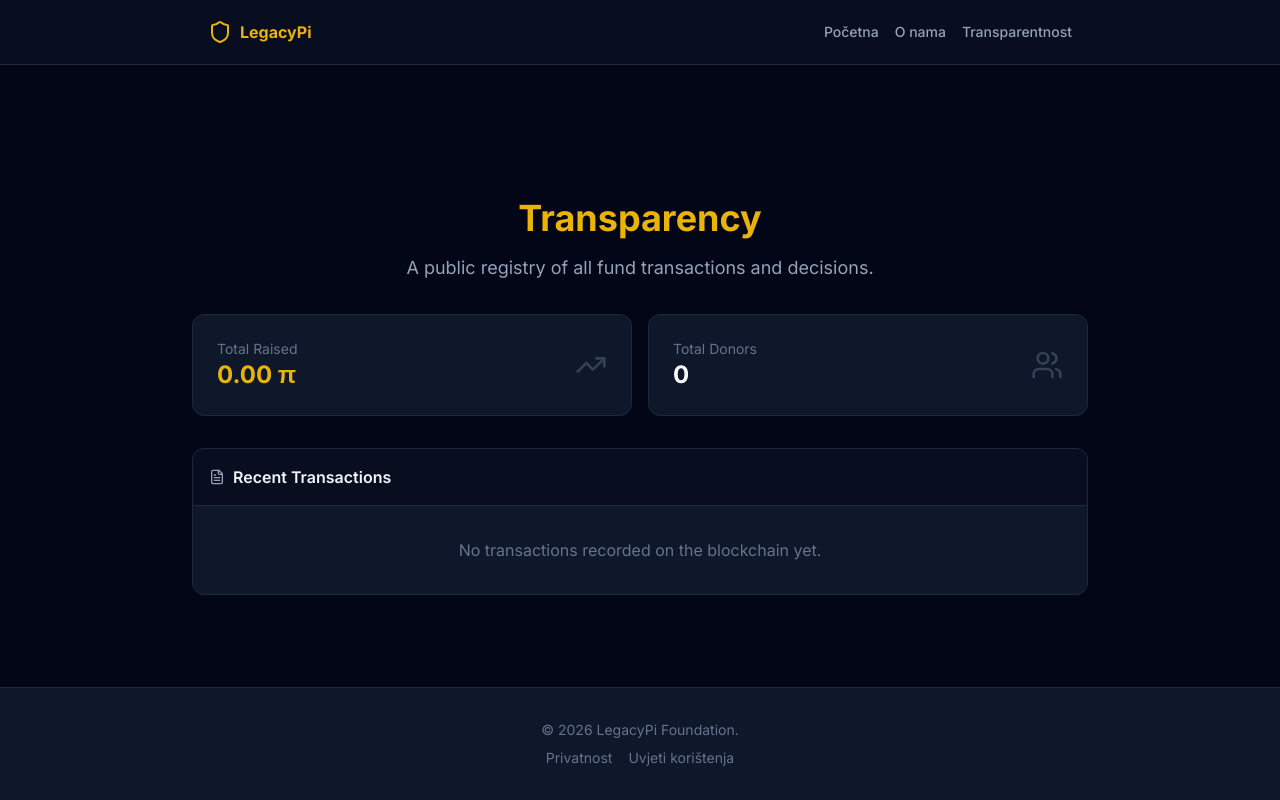
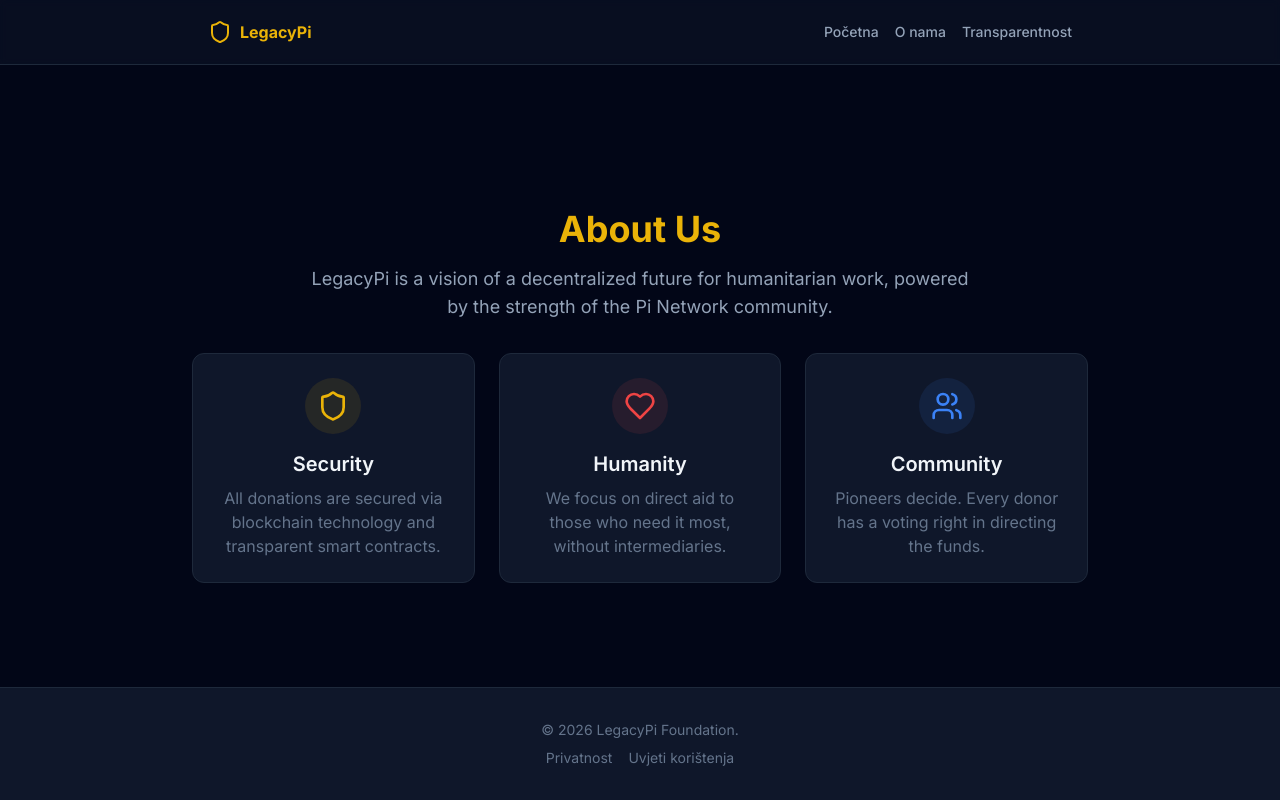
Before and after one commit to Muradifs/legacypi-v2.0, a Next.js app: page /about in a window 1280 px wide. Built offline with nearby package versions, Linux system fonts and the light colour scheme.

Commit message:
Update About Us to English

```diff
--- a/app/about/page.tsx
+++ b/app/about/page.tsx
@@ -1,43 +1,44 @@
-import { TrendingUp, FileText, Users } from "lucide-react";
+import { Shield, Heart, Users } from "lucide-react";
 
-export default function TransparencyPage() {
+export default function AboutPage() {
   return (
     <div className="max-w-4xl w-full space-y-8 mt-10">
       <div className="text-center space-y-4">
-        <h1 className="text-4xl font-bold text-yellow-500">Transparency</h1>
-        <p className="text-slate-400 text-lg">
-          A public registry of all fund transactions and decisions.
+        <h1 className="text-4xl font-bold text-yellow-500">About Us</h1>
+        <p className="text-slate-400 text-lg max-w-2xl mx-auto">
+          LegacyPi is a vision of a decentralized future for humanitarian work, powered by the strength of the Pi Network community.
         </p>
       </div>
 
-      {/* Statistics */}
-      <div className="grid grid-cols-2 gap-4">
-        <div className="bg-slate-900 p-6 rounded-xl border border-slate-800 flex items-center justify-between">
-          <div>
-            <p className="text-slate-500 text-sm">Total Raised</p>
-            <p className="text-2xl font-bold text-yellow-500">0.00 π</p>
+      <div className="grid md:grid-cols-3 gap-6 mt-12">
+        <div className="bg-slate-900 p-6 rounded-xl border border-slate-800 text-center">
+          <div className="inline-flex p-3 rounded-full bg-yellow-500/10 mb-4">
+            <Shield className="w-8 h-8 text-yellow-500" />
           </div>
-          <TrendingUp className="w-8 h-8 text-slate-700" />
+          <h3 className="text-xl font-semibold mb-2">Security</h3>
+          <p className="text-slate-500">
+            All donations are secured via blockchain technology and transparent smart contracts.
+          </p>
         </div>
-        <div className="bg-slate-900 p-6 rounded-xl border border-slate-800 flex items-center justify-between">
-          <div>
-            <p className="text-slate-500 text-sm">Total Donors</p>
-            <p className="text-2xl font-bold text-white">0</p>
+
+        <div className="bg-slate-900 p-6 rounded-xl border border-slate-800 text-center">
+          <div className="inline-flex p-3 rounded-full bg-red-500/10 mb-4">
+            <Heart className="w-8 h-8 text-red-500" />
           </div>
-          <Users className="w-8 h-8 text-slate-700" />
+          <h3 className="text-xl font-semibold mb-2">Humanity</h3>
+          <p className="text-slate-500">
+            We focus on direct aid to those who need it most, without intermediaries.
+          </p>
         </div>
-      </div>
 
-      {/* Table (Placeholder) */}
-      <div className="bg-slate-900 rounded-xl border border-slate-800 overflow-hidden">
-        <div className="p-4 border-b border-slate-800 bg-slate-950/50">
-          <h3 className="font-semibold flex items-center gap-2">
-            <FileText className="w-4 h-4 text-slate-400" />
-            Recent Transactions
-          </h3>
-        </div>
-        <div className="p-8 text-center text-slate-500">
-          No transactions recorded on the blockchain yet.
+        <div className="bg-slate-900 p-6 rounded-xl border border-slate-800 text-center">
+          <div className="inline-flex p-3 rounded-full bg-blue-500/10 mb-4">
+            <Users className="w-8 h-8 text-blue-500" />
+          </div>
+          <h3 className="text-xl font-semibold mb-2">Community</h3>
+          <p className="text-slate-500">
+            Pioneers decide. Every donor has a voting right in directing the funds.
+          </p>
         </div>
       </div>
     </div>
```
